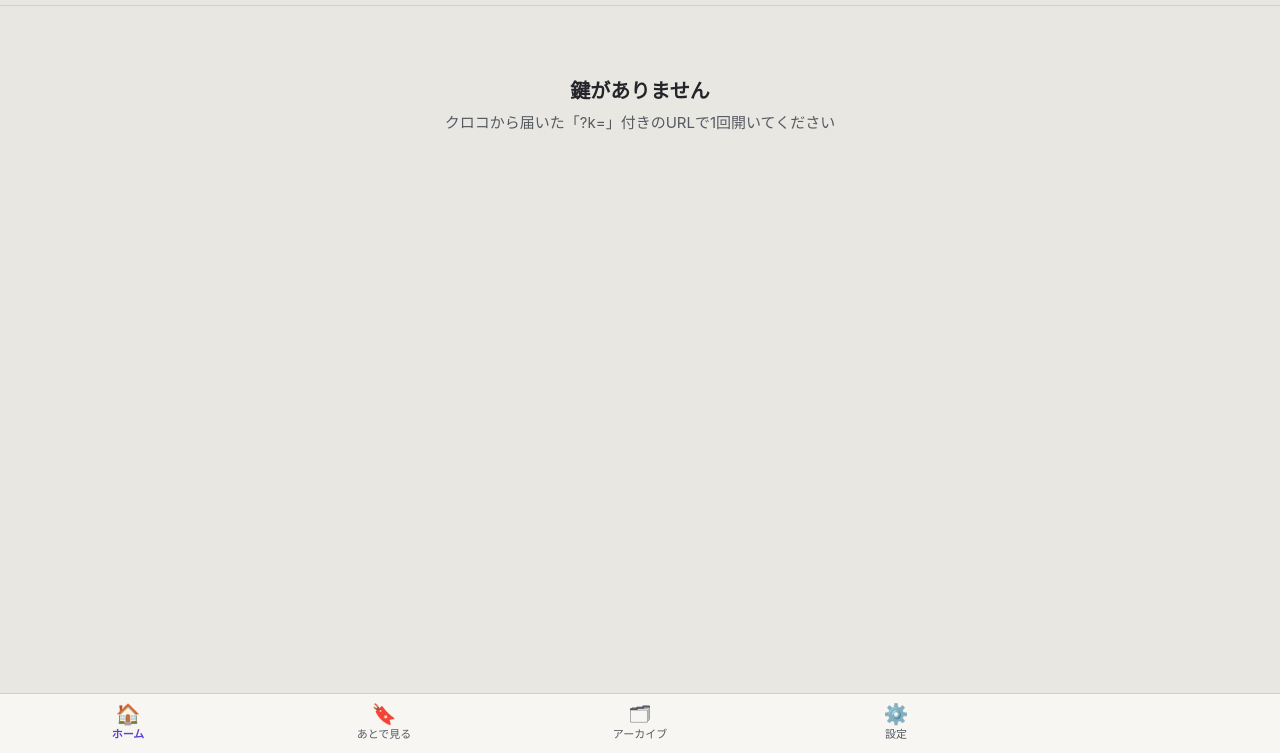
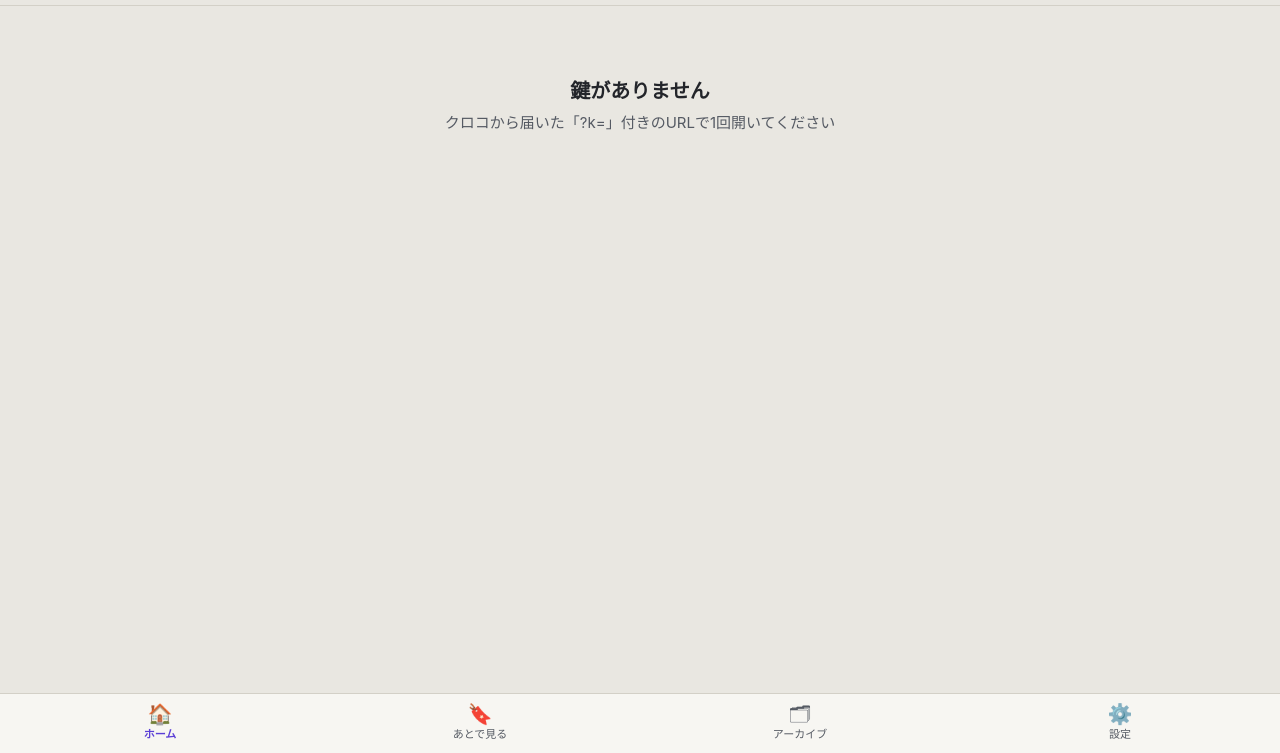
Before and after one commit to naoto-web/matome-tsushin, a plain HTML site: page index.html in a window 1280 px wide. Shown: the part 47-800 px from the top of the page. Drawn offline with Linux system fonts and the light colour scheme.

Commit message:
update css/app.css

```diff
--- a/css/app.css
+++ b/css/app.css
@@ -108,7 +108,8 @@ textarea { width: 100%; min-height: 64px; resize: vertical; }
 /* 下のタブ */
 .tabs {
   position: fixed; left: 0; right: 0; bottom: 0; z-index: 6;
-  display: grid; grid-template-columns: repeat(5, 1fr);
+  /* タブの数が変わっても等分になるようにする（11/16 新着タブを外して4つ） */
+  display: grid; grid-auto-flow: column; grid-auto-columns: 1fr;
   height: calc(var(--tabs-h) + env(safe-area-inset-bottom)); padding-bottom: env(safe-area-inset-bottom);
   background: var(--panel); border-top: 1px solid var(--line);
 }
```
